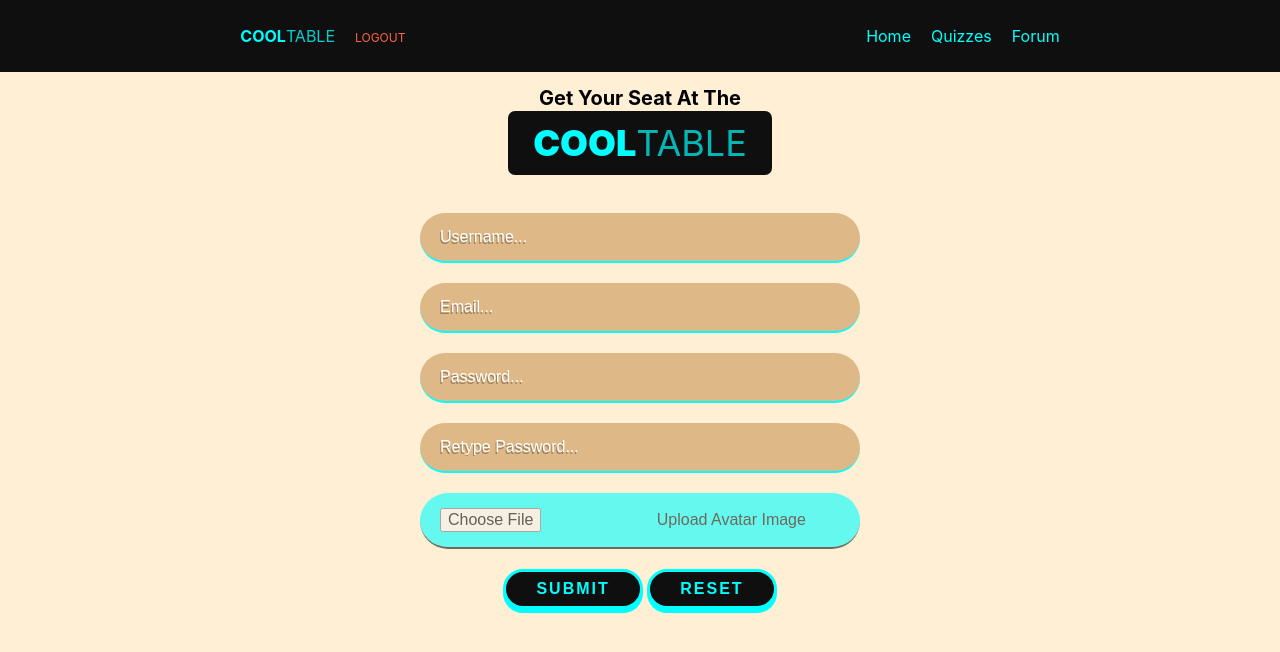
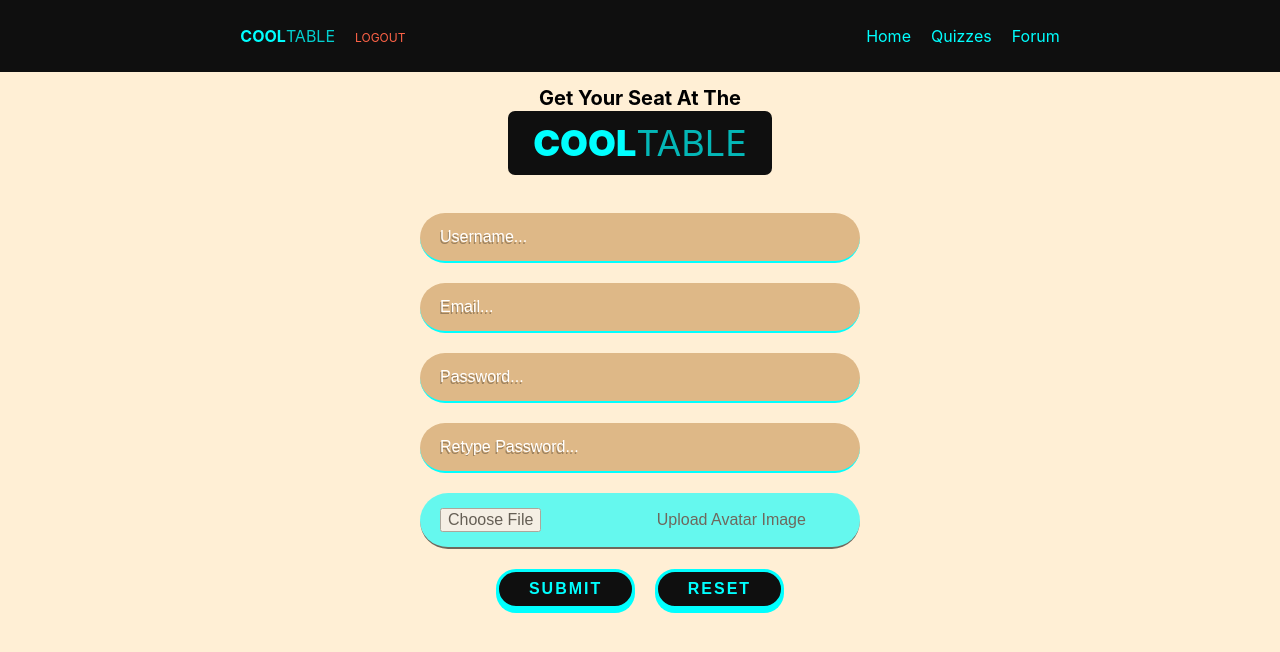
Before and after one commit to wcolts2000/cool_table, a React (Create React App) app in the folder cool_table_client/: page /register in a window 1280 px wide. Shown: the top 652 px of the page. Built offline with nearby package versions, Linux system fonts and the light colour scheme.

Commit message:
ok so it was more than just one component, but all is well in the world again

```diff
--- a/cool_table_client/src/components/Login.js
+++ b/cool_table_client/src/components/Login.js
@@ -55,10 +55,10 @@ export default class Login extends Component {
             COOL<span>TABLE</span>
           </h1>
         </Header>
-        <Link to="/login">
+        <Link to="/login" style={{ marginRight: 15 }}>
           <button>LOGIN</button>
         </Link>
-        <Link to="/home">
+        <Link to="/home" style={{ marginRight: 15 }}>
           <button>GUEST</button>
         </Link>
         <Link to="/register">
--- a/cool_table_client/src/components/Signup.js
+++ b/cool_table_client/src/components/Signup.js
@@ -118,7 +118,9 @@ export default class Signup extends Component {
           onChange={this.handleInputChange}
         />
         <Input type="file" name="avatar" />
-        <button type="submit">Submit</button>{" "}
+        <button type="submit" style={{ marginRight: 15 }}>
+          Submit
+        </button>{" "}
         <button onClick={this.resetForm}>Reset</button>
       </form>
     );
```
